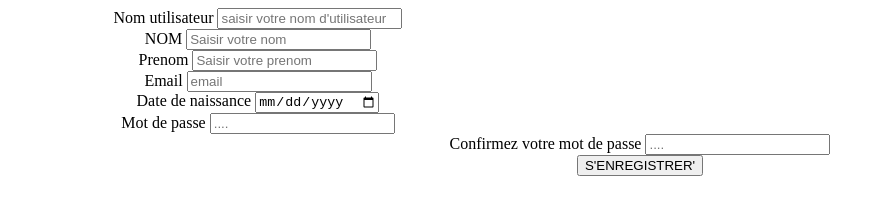
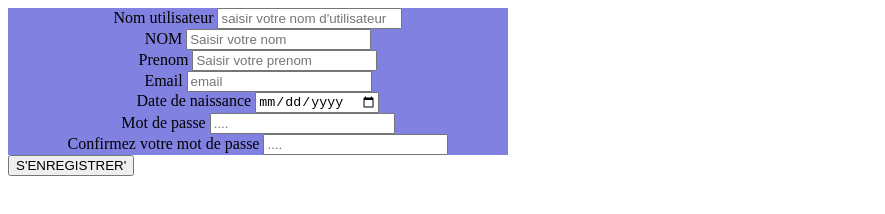
Before and after one commit to gus0660/exoFormulair, a plain HTML site: page index.html in a window 1280 px wide. Shown: the whole page, without its empty margins (0-885 px from the left). Drawn offline with Linux system fonts and the light colour scheme.

Commit message:
tentative de css mais bootstrap sera mieux

```diff
--- a/index.html
+++ b/index.html
@@ -33,10 +33,9 @@
             <label for="userPass">Mot de passe</label>
             <input id="userPass" name="userPass" placeholder="...." type="password">
         </div>
-        <label for="confirmPass">Confirmez votre mot de passe</label>
+        <div class="form-field">
+            <label for="confirmPass">Confirmez votre mot de passe</label>
             <input id="confirmPass" name="confirmPass" placeholder="...." type="password">
-        <div class="form-field">
-
         </div>
         <button id="submit" type="submit">S'ENREGISTRER'</button>
     </form>
--- a/styles.css
+++ b/styles.css
@@ -1,9 +1,11 @@
 #form {
-text-align: center;
+width: auto;
+height: 100vh;
 align-items: center;
+
 }
 .form-field {
     text-align: center;
-
+    background-color: rgb(129, 129, 225);
     width: 500px;
 }
```
